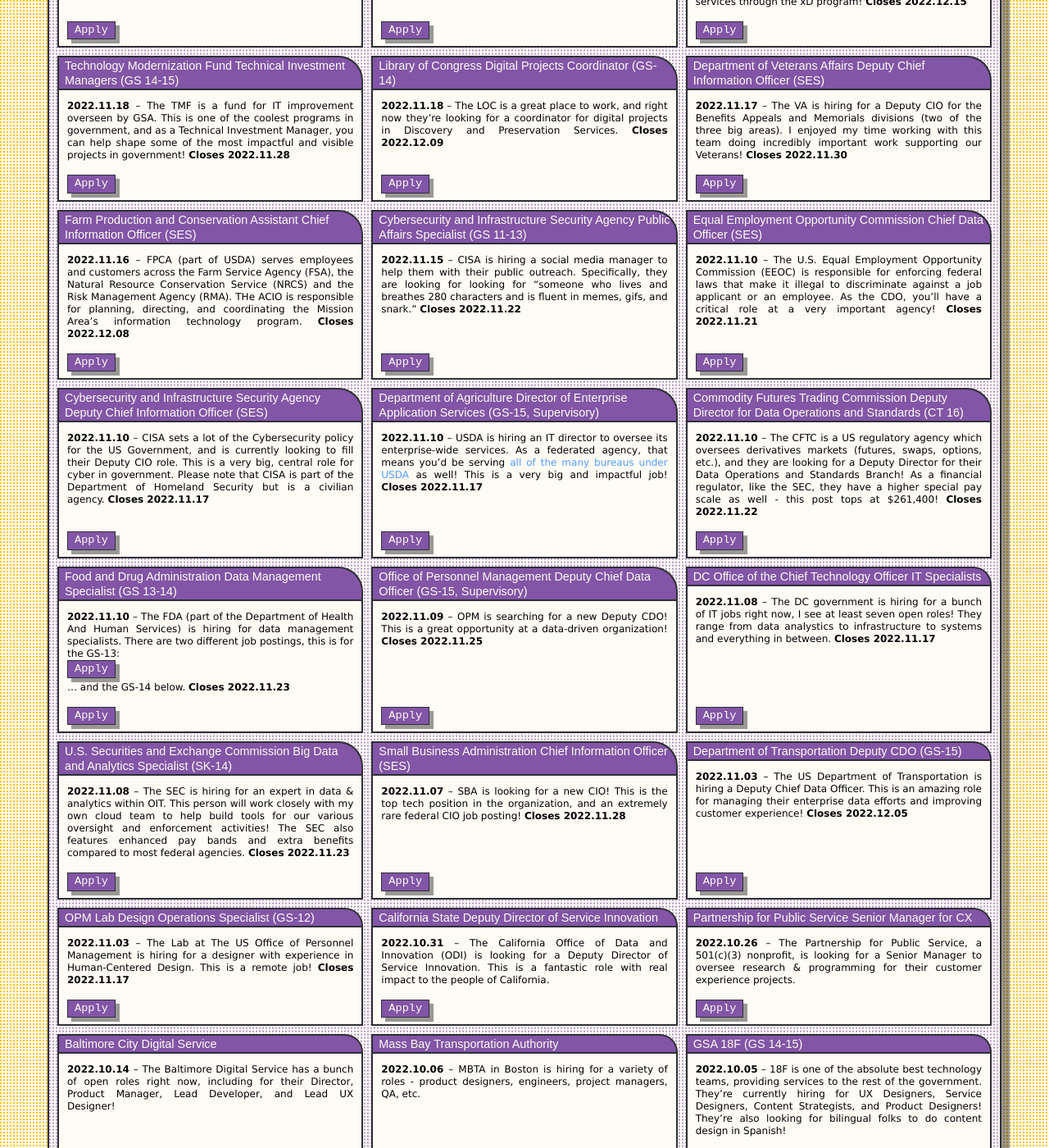
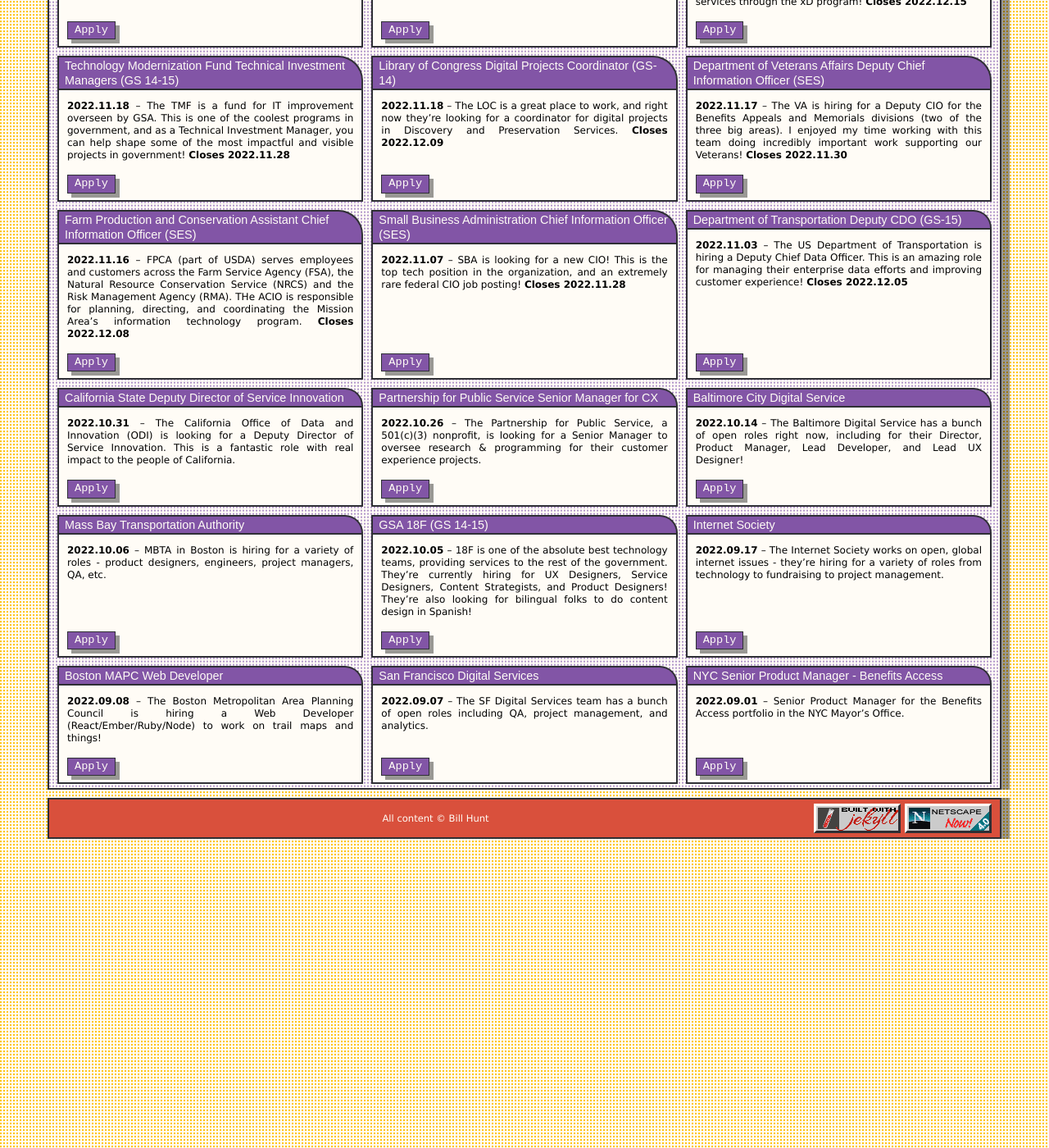
Before and after one commit to krusynth/billhunt.dev, a Jekyll site: the page built from jobs.md, in a window 1280 px wide and 1400 px high, scrolled down 269 px. Shown: the whole window at 82% size. Built offline with Jekyll 4.4.1, drawn with Linux system fonts in a browser that asks for light colours; some web fonts are replaced; some of the changed text lies outside the part shown.

Commit message:
Update jobs.

```diff
--- a/_data/jobs.yml
+++ b/_data/jobs.yml
@@ -1,8 +1,8 @@
-- title: Government Accountability Office Chief Information Officer (SES)
-  url: https://www.usajobs.gov/job/682743200
-  date: 2022-11-23
-  closes: 2022-11-24
-  content: I missed this one the first time around, but this is a huge deal! The CIO of GAO is an amazing role at the center of federal government-wide oversight! Closes today!!!
+- title: Office of the Comptroller of the Currency Chief Information Officer (NB 8)
+  url: https://www.usajobs.gov/job/689497800
+  date: 2022-11-28
+  closes: 2022-12-01
+  content: OCC (part of the Department of the Treasury) is looking to hire for their CIO slot! As an executive role at a financial agency, the salary for this position is $160-288K!
 
 - title: National Institutes of Health Deputy Chief Information Security Officer (GS-15)
   url: https://www.usajobs.gov/job/689155800
@@ -40,60 +40,6 @@
   closes: 2022-12-08
   content: FPCA (part of USDA) serves employees and customers across the Farm Service Agency (FSA), the Natural Resource Conservation Service (NRCS) and the Risk Management Agency (RMA). THe ACIO is responsible for planning, directing, and coordinating the Mission Area's information technology program.
 
-- title: Cybersecurity and Infrastructure Security Agency Public Affairs Specialist (GS 11-13)
-  url: https://www.usajobs.gov/job/688441800
-  date: 2022-11-15
-  closes: 2022-11-22
-  content: CISA is hiring a social media manager to help them with their public outreach. Specifically, they are looking for looking for "someone who lives and breathes 280 characters and is fluent in memes, gifs, and snark."
-
-- title: Equal Employment Opportunity Commission Chief Data Officer (SES)
-  url: https://www.usajobs.gov/job/684837600
-  date: 2022-11-10
-  closes: 2022-11-21
-  content: The U.S. Equal Employment Opportunity Commission (EEOC) is responsible for enforcing federal laws that make it illegal to discriminate against a job applicant or an employee. As the CDO, you'll have a critical role at a very important agency!
-
-- title: Cybersecurity and Infrastructure Security Agency Deputy Chief Information Officer (SES)
-  url: https://www.usajobs.gov/job/685927200
-  date: 2022-11-10
-  closes: 2022-11-17
-  content: CISA sets a lot of the Cybersecurity policy for the US Government, and is currently looking to fill their Deputy CIO role. This is a very big, central role for cyber in government. Please note that CISA is part of the Department of Homeland Security but is a civilian agency.
-
-- title: Department of Agriculture Director of Enterprise Application Services (GS-15, Supervisory)
-  url: https://www.usajobs.gov/job/688469400
-  date: 2022-11-10
-  closes: 2022-11-17
-  content: "USDA is hiring an IT director to oversee its enterprise-wide services. As a federated agency, that means you'd be serving [all of the many bureaus under USDA](https://www.usda.gov/our-agency/agencies) as well! This is a very big and impactful job!"
-
-- title: Commodity Futures Trading Commission Deputy Director for Data Operations and Standards (CT 16)
-  url: https://www.usajobs.gov/job/687993800
-  date: 2022-11-10
-  closes: 2022-11-22
-  content: The CFTC is a US regulatory agency which oversees derivatives markets (futures, swaps, options, etc.), and they are looking for a Deputy Director for their Data Operations and Standards Branch! As a financial regulator, like the SEC, they have a higher special pay scale as well - this post tops at $261,400!
-
-- title: Food and Drug Administration Data Management Specialist (GS 13-14)
-  url: https://www.usajobs.gov/job/688274100
-  date: 2022-11-10
-  closes: 2022-11-23
-  content: "The FDA (part of the Department of Health And Human Services) is hiring for data management specialists. There are two different job postings, this is for the GS-13:<br><a href=\"https://www.usajobs.gov/job/688271400\" class=\"btn\">Apply</a><br>... and the GS-14 below."
-
-- title: Office of Personnel Management Deputy Chief Data Officer (GS-15, Supervisory)
-  url: https://www.usajobs.gov/job/688529100
-  date: 2022-11-09
-  closes: 2022-11-25
-  content: OPM is searching for a new Deputy CDO! This is a great opportunity at a data-driven organization!
-
-- title: DC Office of the Chief Technology Officer IT Specialists
-  url: https://octo.dc.gov/jobs
-  date: 2022-11-08
-  closes: 2022-11-17
-  content: The DC government is hiring for a bunch of IT jobs right now, I see at least seven open roles! They range from data analystics to infrastructure to systems and everything in between.
-
-- title: U.S. Securities and Exchange Commission Big Data and Analytics Specialist (SK-14)
-  url: https://www.usajobs.gov/job/688000300
-  date: 2022-11-08
-  closes: 2022-11-23
-  content: The SEC is hiring for an expert in data & analytics within OIT. This person will work closely with my own cloud team to help build tools for our various oversight and enforcement activities! The SEC also features enhanced pay bands and extra benefits compared to most federal agencies.
-
 - title: Small Business Administration Chief Information Officer (SES)
   url: https://www.usajobs.gov/job/685333800
   date: 2022-11-07
@@ -105,12 +51,6 @@
   date: 2022-11-03
   closes: 2022-12-05
   content: The US Department of Transportation is hiring a Deputy Chief Data Officer. This is an amazing role for managing their enterprise data efforts and improving customer experience!
-
-- title: OPM Lab Design Operations Specialist (GS-12)
-  url: https://www.usajobs.gov/job/687069000
-  date: 2022-11-03
-  closes: 2022-11-17
-  content: The Lab at The US Office of Personnel Management is hiring for a designer with experience in Human-Centered Design. This is a remote job!
 
 - title: California State Deputy Director of Service Innovation
   url: https://innovation.ca.gov/join-us/deputy-director-service-innovation/
```
